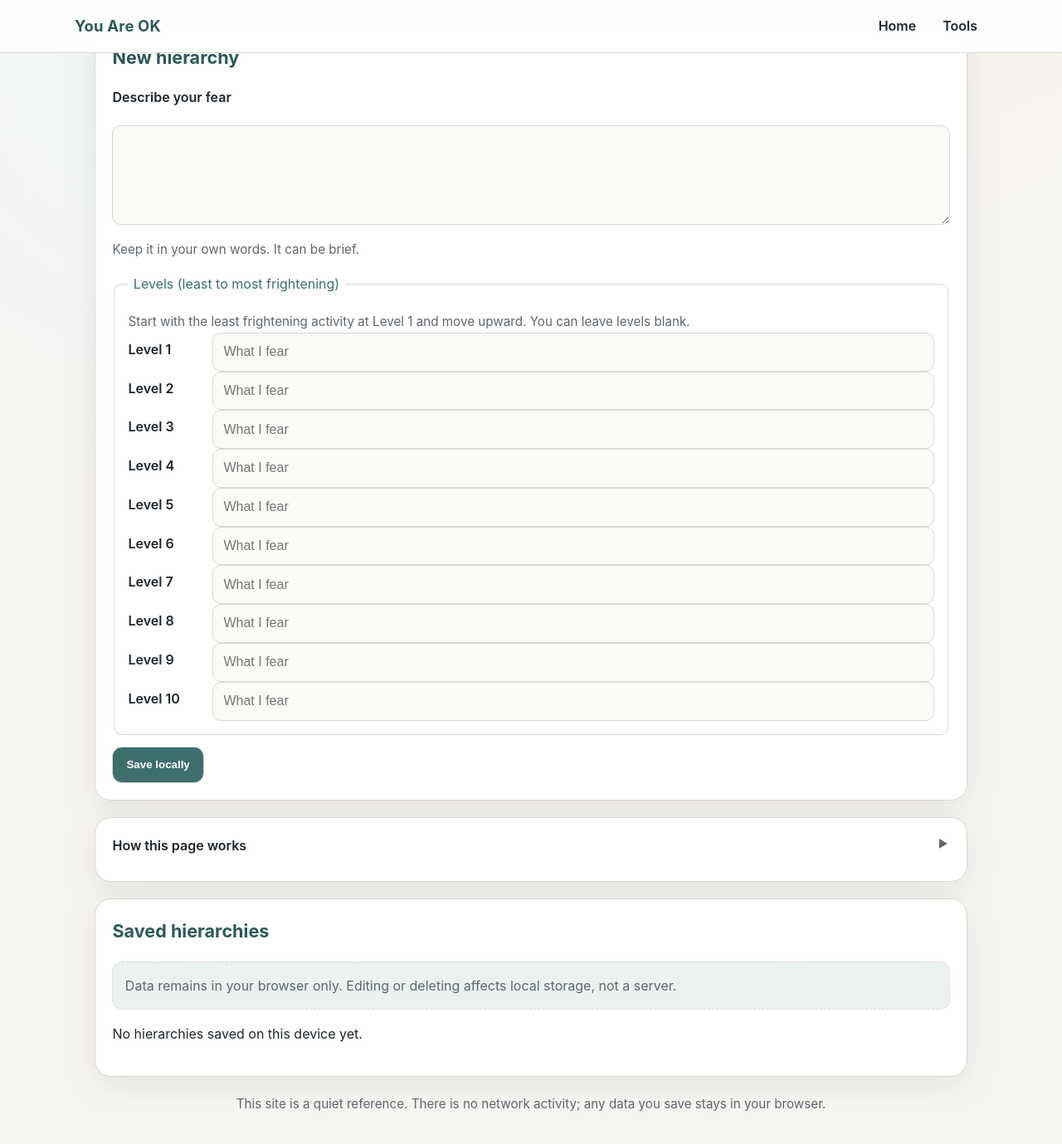
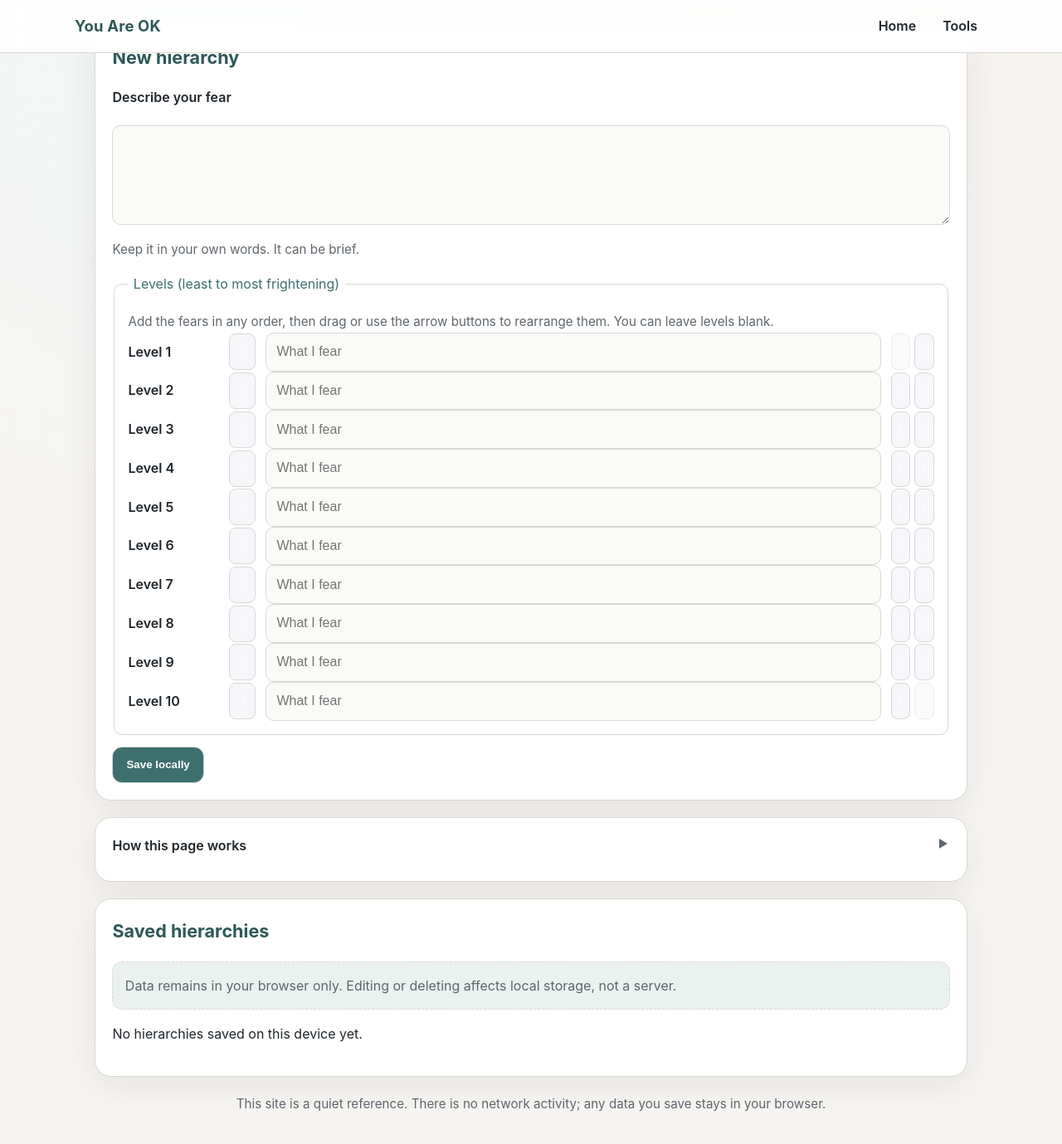
Before and after one commit to ptrcko/you-are-ok, a Jekyll site: the page built from tools/fear-hierarchy.md, in a window 1280 px wide and 1400 px high, scrolled down 331 px. Shown: the top 1379 px of the window at 83% size. Built offline with Jekyll 4.4.1, drawn with Linux system fonts in a browser that asks for light colours; some of the changed lines change nothing that is shown.

Commit message:
Make fear hierarchy levels sortable

```diff
--- a/assets/css/style.css
+++ b/assets/css/style.css
@@ -299,13 +299,49 @@ ul {
 
 .level-row {
   display: grid;
-  grid-template-columns: 90px 1fr;
+  grid-template-columns: 110px 32px 1fr auto;
   gap: 0.75rem;
   align-items: center;
 }
 
 .level-row label {
   font-weight: 600;
+  margin: 0;
+}
+
+.level-row__actions {
+  display: inline-flex;
+  gap: 0.35rem;
+}
+
+.drag-handle,
+.level-move {
+  border: 1px solid var(--border);
+  background: #f5f7fa;
+  border-radius: 8px;
+  padding: 0.25rem 0.45rem;
+  line-height: 1;
+  cursor: pointer;
+}
+
+.drag-handle {
+  cursor: grab;
+}
+
+.drag-handle:active {
+  cursor: grabbing;
+}
+
+.level-row.is-dragging {
+  opacity: 0.6;
+  background: #f8fafc;
+  border-radius: 10px;
+  padding: 0.2rem 0.4rem;
+}
+
+.level-move:disabled {
+  opacity: 0.5;
+  cursor: not-allowed;
 }
 
 .pill-row {
--- a/assets/js/tools/fear-hierarchy/index.js
+++ b/assets/js/tools/fear-hierarchy/index.js
@@ -2,6 +2,7 @@ import { createLocalId } from '../shared/ids.js';
 
 const STORAGE_KEY = 'fear-hierarchy-entries';
 const LEVEL_COUNT = 10;
+const DEFAULT_LEVEL_HINT = 'What I fear';
 
 function formatTimestamp(value) {
   if (!value) return 'Saved time not recorded';
@@ -26,26 +27,58 @@ function persistEntries(entries) {
 function buildLevelRow(levelNumber, existingText = '') {
   const wrapper = document.createElement('div');
   wrapper.className = 'level-row';
+
+  const inputId = `level-${createLocalId()}`;
+
   const label = document.createElement('label');
-  label.setAttribute('for', `level-${levelNumber}`);
+  label.className = 'level-row__order';
+  label.setAttribute('for', inputId);
   label.textContent = `Level ${levelNumber}`;
+
+  const handle = document.createElement('button');
+  handle.type = 'button';
+  handle.className = 'drag-handle';
+  handle.setAttribute('aria-label', `Drag to reorder Level ${levelNumber}`);
+  handle.setAttribute('draggable', 'true');
+  handle.textContent = '↕';
 
   const input = document.createElement('input');
   input.type = 'text';
-  input.id = `level-${levelNumber}`;
+  input.id = inputId;
   input.name = 'levels';
   input.value = existingText;
-  input.placeholder = 'What I fear';
+  input.placeholder = DEFAULT_LEVEL_HINT;
   input.setAttribute('data-level', String(levelNumber));
+  input.setAttribute('aria-label', `Level ${levelNumber} description`);
 
-  wrapper.append(label, input);
+  const actions = document.createElement('div');
+  actions.className = 'level-row__actions';
+
+  const moveUp = document.createElement('button');
+  moveUp.type = 'button';
+  moveUp.className = 'level-move';
+  moveUp.dataset.move = 'up';
+  moveUp.textContent = '↑';
+  moveUp.setAttribute('aria-label', `Move Level ${levelNumber} up`);
+
+  const moveDown = document.createElement('button');
+  moveDown.type = 'button';
+  moveDown.className = 'level-move';
+  moveDown.dataset.move = 'down';
+  moveDown.textContent = '↓';
+  moveDown.setAttribute('aria-label', `Move Level ${levelNumber} down`);
+
+  actions.append(moveUp, moveDown);
+
+  wrapper.append(label, handle, input, actions);
   return wrapper;
 }
 
 function renderLevelInputs(container, existing = []) {
   container.innerHTML = '';
+  const sorted = [...existing].sort((a, b) => a.level - b.level);
   for (let i = 1; i <= LEVEL_COUNT; i += 1) {
-    const text = existing.find((item) => item.level === i)?.description ?? '';
+    const text = sorted[i - 1]?.description ?? '';
     container.appendChild(buildLevelRow(i, text));
   }
 }
@@ -110,9 +143,12 @@ function renderEntries(listEl, entries, callbacks) {
 
 function readForm(formEl) {
   const fearSummary = formEl.fearSummary.value.trim();
-  const levelInputs = Array.from(formEl.querySelectorAll('input[name="levels"]'));
-  const levels = levelInputs
-    .map((input) => ({ level: Number(input.dataset.level), description: input.value.trim() }))
+  const levelRows = Array.from(formEl.querySelectorAll('.level-row'));
+  const levels = levelRows
+    .map((row, index) => {
+      const input = row.querySelector('input[name="levels"]');
+      return { level: index + 1, description: input.value.trim() };
+    })
     .filter((item) => item.description);
 
   if (!fearSummary) {
@@ -134,11 +170,48 @@ function init() {
   const entriesContainer = document.getElementById('entries');
 
   let editId = null;
+  let draggedRow = null;
+
+  function updateLevelOrder() {
+    const rows = Array.from(levelsContainer.querySelectorAll('.level-row'));
+    rows.forEach((row, index) => {
+      const levelNumber = index + 1;
+      const label = row.querySelector('.level-row__order');
+      const input = row.querySelector('input[name="levels"]');
+      const moveUp = row.querySelector('[data-move="up"]');
+      const moveDown = row.querySelector('[data-move="down"]');
+      const handle = row.querySelector('.drag-handle');
+
+      row.dataset.level = String(levelNumber);
+      label.textContent = `Level ${levelNumber}`;
+      label.setAttribute('for', input.id);
+      input.dataset.level = String(levelNumber);
+      input.setAttribute('aria-label', `Level ${levelNumber} description`);
+
+      moveUp.disabled = index === 0;
+      moveDown.disabled = index === rows.length - 1;
+      moveUp.setAttribute('aria-label', `Move Level ${levelNumber} up`);
+      moveDown.setAttribute('aria-label', `Move Level ${levelNumber} down`);
+      handle.setAttribute('aria-label', `Drag to reorder Level ${levelNumber}`);
+    });
+  }
+
+  function moveRow(row, direction) {
+    if (!row) return;
+    if (direction === 'up' && row.previousElementSibling) {
+      levelsContainer.insertBefore(row, row.previousElementSibling);
+    }
+    if (direction === 'down' && row.nextElementSibling) {
+      levelsContainer.insertBefore(row.nextElementSibling, row);
+    }
+    updateLevelOrder();
+  }
 
   function handleEdit(entry) {
     editId = entry.id;
     form.fearSummary.value = entry.fearSummary;
     renderLevelInputs(levelsContainer, entry.levels);
+    updateLevelOrder();
     cancelEdit.hidden = false;
     status.textContent = 'Loaded this hierarchy for editing. Saving will replace the existing copy.';
   }
@@ -154,6 +227,7 @@ function init() {
       editId = null;
       form.reset();
       renderLevelInputs(levelsContainer);
+      updateLevelOrder();
       cancelEdit.hidden = true;
     }
   }
@@ -167,14 +241,60 @@ function init() {
   }
 
   renderLevelInputs(levelsContainer);
+  updateLevelOrder();
   refreshEntries();
 
   cancelEdit.addEventListener('click', () => {
     editId = null;
     form.reset();
     renderLevelInputs(levelsContainer);
+    updateLevelOrder();
     cancelEdit.hidden = true;
     status.textContent = 'Edit cancelled. The saved version remains unchanged.';
+  });
+
+  levelsContainer.addEventListener('click', (event) => {
+    const button = event.target.closest('.level-move');
+    if (!button) return;
+    const row = button.closest('.level-row');
+    moveRow(row, button.dataset.move);
+  });
+
+  levelsContainer.addEventListener('dragstart', (event) => {
+    const handle = event.target.closest('.drag-handle');
+    if (!handle) {
+      event.preventDefault();
+      return;
+    }
+    const row = handle.closest('.level-row');
+    if (!row) return;
+    draggedRow = row;
+    row.classList.add('is-dragging');
+    event.dataTransfer.effectAllowed = 'move';
+    event.dataTransfer.setData('text/plain', row.dataset.level ?? '');
+  });
+
+  levelsContainer.addEventListener('dragover', (event) => {
+    if (!draggedRow) return;
+    event.preventDefault();
+    const row = event.target.closest('.level-row');
+    if (!row || row === draggedRow) return;
+    const { top, height } = row.getBoundingClientRect();
+    const shouldInsertAfter = event.clientY > top + height / 2;
+    levelsContainer.insertBefore(draggedRow, shouldInsertAfter ? row.nextSibling : row);
+    updateLevelOrder();
+  });
+
+  levelsContainer.addEventListener('drop', (event) => {
+    if (!draggedRow) return;
+    event.preventDefault();
+  });
+
+  levelsContainer.addEventListener('dragend', () => {
+    if (!draggedRow) return;
+    draggedRow.classList.remove('is-dragging');
+    draggedRow = null;
+    updateLevelOrder();
   });
 
   form.addEventListener('submit', (event) => {
@@ -190,6 +310,7 @@ function init() {
       refreshEntries();
       form.reset();
       renderLevelInputs(levelsContainer);
+      updateLevelOrder();
       cancelEdit.hidden = true;
       editId = null;
       status.textContent = 'Saved locally.';
--- a/tools/fear-hierarchy.md
+++ b/tools/fear-hierarchy.md
@@ -21,7 +21,7 @@ title: Fear Hierarchy
 
     <fieldset>
       <legend>Levels (least to most frightening)</legend>
-      <p class="hint">Start with the least frightening activity at Level 1 and move upward. You can leave levels blank.</p>
+      <p class="hint">Add the fears in any order, then drag or use the arrow buttons to rearrange them. You can leave levels blank.</p>
       <div id="levels-container"></div>
     </fieldset>
 
@@ -38,7 +38,7 @@ title: Fear Hierarchy
     <summary>How this page works</summary>
     <ul>
       <li>Write a short description of the fear you are mapping.</li>
-      <li>Add up to ten levels. The numbering is fixed to keep the order clear.</li>
+      <li>Add up to ten levels, then reorder them until the sequence feels right.</li>
       <li>Save to keep the hierarchy on this device. You can reopen, edit, or delete it later.</li>
     </ul>
   </details>
```
